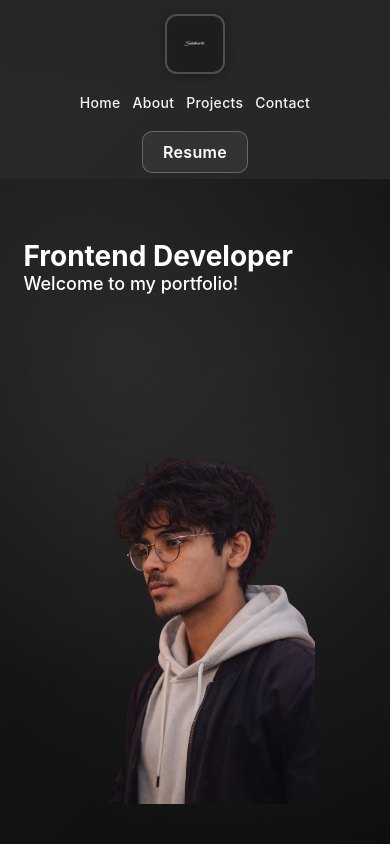
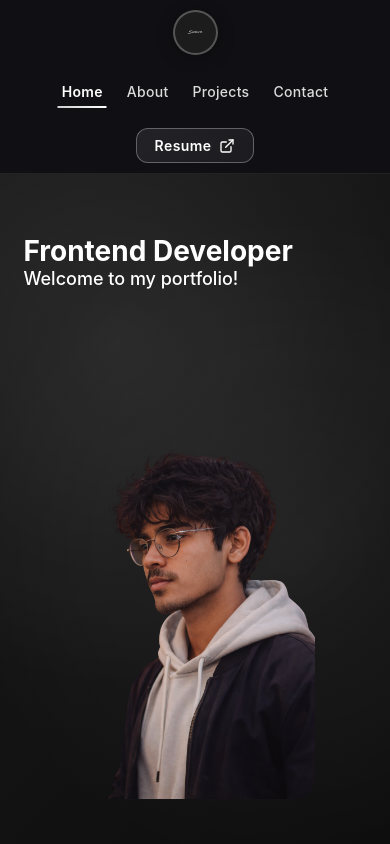
Before and after one commit to SiddharthThe/Portfolio, a React (Create React App) app: page / in a window 390 px wide. Shown: the top 844 px of the page. Built offline with nearby package versions, Linux system fonts and the light colour scheme.

Commit message:
Enhance navbar UI with modern design improvements

```diff
--- a/src/components/navbar.css
+++ b/src/components/navbar.css
@@ -1,97 +1,185 @@
 .navbar {
+    position: sticky;
+    top: 0;
+    z-index: 1000;
+    background: rgba(10, 10, 15, 0.75);
+    backdrop-filter: blur(12px);
+    -webkit-backdrop-filter: blur(12px);
+    border-bottom: 1px solid rgba(255, 255, 255, 0.08);
+    transition: all 0.3s cubic-bezier(0.4, 0, 0.2, 1);
+}
+
+.navbar-scrolled {
+    background: rgba(10, 10, 15, 0.95);
+    box-shadow: 0 4px 30px rgba(0, 0, 0, 0.4);
+    border-bottom-color: rgba(255, 255, 255, 0.12);
+}
+
+.navbar-container {
     display: flex;
     justify-content: space-between;
     align-items: center;
     padding: 15px 30px;
-    text-decoration: none;
-    padding-top: 20px;
+    max-width: 1400px;
+    margin: 0 auto;
     gap: 20px;
     flex-wrap: wrap;
 }
+
 .name {
     display: flex;
     align-items: center;
 }
-.links{
+
+.name a {
     display: flex;
-    gap: 20px;
+    align-items: center;
+    text-decoration: none;
+}
+
+.links {
+    display: flex;
+    gap: 32px;
     text-align: center;
     text-decoration: none;
     flex-wrap: wrap;
+}
 
-}
-.nv-links{
+.nv-links {
+    position: relative;
     text-decoration: none;
-    color: rgba(255, 255, 255, 0.95);
+    color: rgba(255, 255, 255, 0.85);
     font-weight: 500;
     letter-spacing: 0.3px;
+    padding: 8px 4px;
+    transition: all 0.3s ease;
 }
 
-.nv-links:hover{
+.nv-links::after {
+    content: '';
+    position: absolute;
+    bottom: 0;
+    left: 50%;
+    width: 0;
+    height: 2px;
+    background: linear-gradient(90deg, rgba(255, 255, 255, 0.6), rgba(255, 255, 255, 0.9));
+    transform: translateX(-50%);
+    transition: width 0.3s ease;
+}
+
+.nv-links:hover {
     color: #ffffff;
-    text-shadow: 0 0 8px rgba(255, 255, 255, 0.25);
+}
+
+.nv-links:hover::after {
+    width: 100%;
+}
+
+.nv-links.active {
+    color: #ffffff;
+    font-weight: 600;
+}
+
+.nv-links.active::after {
+    width: 100%;
+    background: linear-gradient(90deg, rgba(255, 255, 255, 0.8), rgba(255, 255, 255, 1));
 }
 
 .navbar-logo {
-    width: 90px;
-    height: 90px;
-    border-radius: 12px;
-    border: 2px solid rgba(255, 255, 255, 0.22);
-    padding: 8px;
-    background: rgba(30, 30, 30, 0.9);
+    width: 60px;
+    height: 60px;
+    border-radius: 50%;
+    border: 2px solid rgba(255, 255, 255, 0.25);
+    padding: 6px;
+    background: rgba(30, 30, 30, 0.95);
     object-fit: contain;
     display: block;
-    filter: drop-shadow(0 2px 6px rgba(0, 0, 0, 0.35));
-    transition: all 0.3s ease;
+    filter: drop-shadow(0 2px 8px rgba(0, 0, 0, 0.4));
+    transition: all 0.4s cubic-bezier(0.4, 0, 0.2, 1);
 }
 
 .navbar-logo:hover {
-    border-color: rgba(255, 255, 255, 0.45);
-    transform: scale(1.05);
-    box-shadow: 0 0 18px rgba(255, 255, 255, 0.15);
+    border-color: rgba(255, 255, 255, 0.6);
+    transform: scale(1.08) rotate(5deg);
+    box-shadow: 0 0 20px rgba(255, 255, 255, 0.2);
+    filter: drop-shadow(0 4px 12px rgba(0, 0, 0, 0.5));
 }
 
 .resume-link a {
     text-decoration: none;
     color: #ffffff;
-    padding: 10px 20px;
-    border-radius: 10px;
-    border: 1px solid rgba(255, 255, 255, 0.25);
-    background: rgba(255, 255, 255, 0.06);
+    padding: 10px 24px;
+    border-radius: 12px;
+    border: 1px solid rgba(255, 255, 255, 0.3);
+    background: linear-gradient(135deg, rgba(255, 255, 255, 0.08), rgba(255, 255, 255, 0.05));
     font-weight: 600;
-    letter-spacing: 0.3px;
-    transition: all 0.2s ease;
+    letter-spacing: 0.4px;
+    transition: all 0.3s cubic-bezier(0.4, 0, 0.2, 1);
     display: inline-flex;
     align-items: center;
     gap: 8px;
+    position: relative;
+    overflow: hidden;
+}
+
+.resume-link a::before {
+    content: '';
+    position: absolute;
+    top: 0;
+    left: -100%;
+    width: 100%;
+    height: 100%;
+    background: linear-gradient(90deg, transparent, rgba(255, 255, 255, 0.15), transparent);
+    transition: left 0.5s ease;
+}
+
+.resume-link a:hover::before {
+    left: 100%;
 }
 
 .resume-link a:hover {
-    border-color: rgba(255, 255, 255, 0.5);
-    background: rgba(255, 255, 255, 0.12);
-    box-shadow: 0 0 10px rgba(255, 255, 255, 0.18);
+    border-color: rgba(255, 255, 255, 0.6);
+    background: linear-gradient(135deg, rgba(255, 255, 255, 0.15), rgba(255, 255, 255, 0.08));
+    box-shadow: 0 4px 20px rgba(255, 255, 255, 0.15), 0 0 15px rgba(255, 255, 255, 0.1);
+    transform: translateY(-2px);
+}
+
+.resume-link a svg {
+    width: 16px;
+    height: 16px;
+    transition: transform 0.3s ease;
+}
+
+.resume-link a:hover svg {
+    transform: translate(2px, -2px);
 }
 
 @media (max-width: 900px) {
-    .navbar {
-        padding: 16px 20px 10px;
+    .navbar-container {
+        padding: 12px 20px;
     }
 
     .navbar-logo {
-        width: 70px;
-        height: 70px;
+        width: 55px;
+        height: 55px;
+    }
+
+    .links {
+        gap: 24px;
     }
 }
 
 @media (max-width: 720px) {
-    .navbar {
+    .navbar-container {
         flex-direction: column;
         align-items: center;
         text-align: center;
+        padding: 12px 16px;
     }
 
     .links {
         justify-content: center;
+        gap: 20px;
     }
 
     .resume-link {
@@ -99,20 +187,30 @@
         display: flex;
         justify-content: center;
     }
+
+    .navbar-logo {
+        width: 50px;
+        height: 50px;
+    }
 }
 
 @media (max-width: 480px) {
-    .navbar {
-        padding: 14px 16px 6px;
+    .navbar-container {
+        padding: 10px 12px;
     }
 
     .links {
-        gap: 12px;
+        gap: 16px;
         font-size: 14px;
     }
 
     .navbar-logo {
-        width: 60px;
-        height: 60px;
+        width: 45px;
+        height: 45px;
+    }
+
+    .resume-link a {
+        padding: 8px 18px;
+        font-size: 14px;
     }
 }
--- a/src/components/navbar.js
+++ b/src/components/navbar.js
@@ -1,23 +1,50 @@
-import React from 'react'
+import React, { useState, useEffect } from 'react'
 import './navbar.css'
-import { Link } from 'react-router-dom'
+import { Link, useLocation } from 'react-router-dom'
 import SiddLogo from '../assets/sidd-logo.png';
 
 export const Navbar = () => {
+  const [scrolled, setScrolled] = useState(false);
+  const location = useLocation();
+
+  useEffect(() => {
+    const handleScroll = () => {
+      setScrolled(window.scrollY > 50);
+    };
+
+    window.addEventListener('scroll', handleScroll);
+    return () => window.removeEventListener('scroll', handleScroll);
+  }, []);
+
   return (
-    <div className='navbar'>
+    <nav className={`navbar ${scrolled ? 'navbar-scrolled' : ''}`}>
+      <div className='navbar-container'>
         <div className='name'>
+          <Link to='/'>
             <img src={SiddLogo} alt='Siddharth Vhatkar Logo' className='navbar-logo' />
+          </Link>
         </div>
         <div className='links'>
-        <Link to='/' className='nv-links'>Home</Link>
+          <Link to='/' className={`nv-links ${location.pathname === '/' ? 'active' : ''}`}>
+            Home
+          </Link>
           <a href='#about' className='nv-links'>About</a>
           <a href='#projects' className='nv-links'>Projects</a>
-        <Link to='/contact' className='nv-links'>Contact</Link>
+          <Link to='/contact' className={`nv-links ${location.pathname === '/contact' ? 'active' : ''}`}>
+            Contact
+          </Link>
         </div>
         <div className='resume-link'>
-        <a href='https://drive.google.com/file/d/1b0hlSR9x8fJaKHNtr7gjKMTlQGZh4PLw/view?usp=drive_link' target='_blank' rel='noopener noreferrer'>Resume</a>
+          <a href='https://drive.google.com/file/d/1b0hlSR9x8fJaKHNtr7gjKMTlQGZh4PLw/view?usp=drive_link' target='_blank' rel='noopener noreferrer'>
+            <span>Resume</span>
+            <svg width="16" height="16" viewBox="0 0 24 24" fill="none" stroke="currentColor" strokeWidth="2" strokeLinecap="round" strokeLinejoin="round">
+              <path d="M18 13v6a2 2 0 0 1-2 2H5a2 2 0 0 1-2-2V8a2 2 0 0 1 2-2h6"></path>
+              <polyline points="15 3 21 3 21 9"></polyline>
+              <line x1="10" y1="14" x2="21" y2="3"></line>
+            </svg>
+          </a>
         </div>
       </div>
+    </nav>
   )
 }
```
Lines whose indentation alone changed are shown as unchanged.
